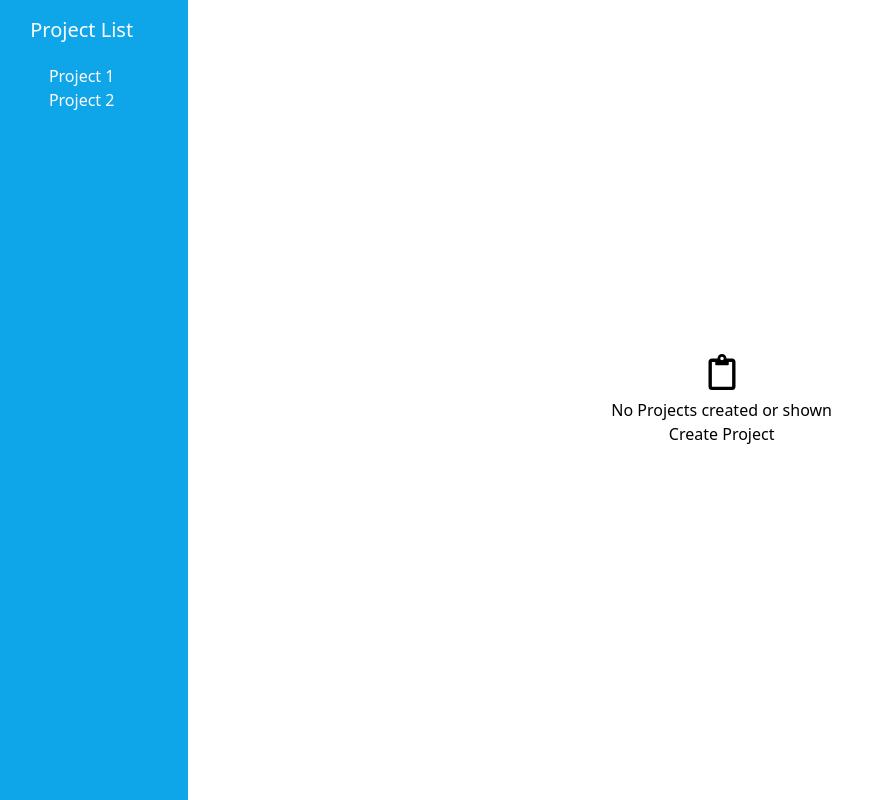
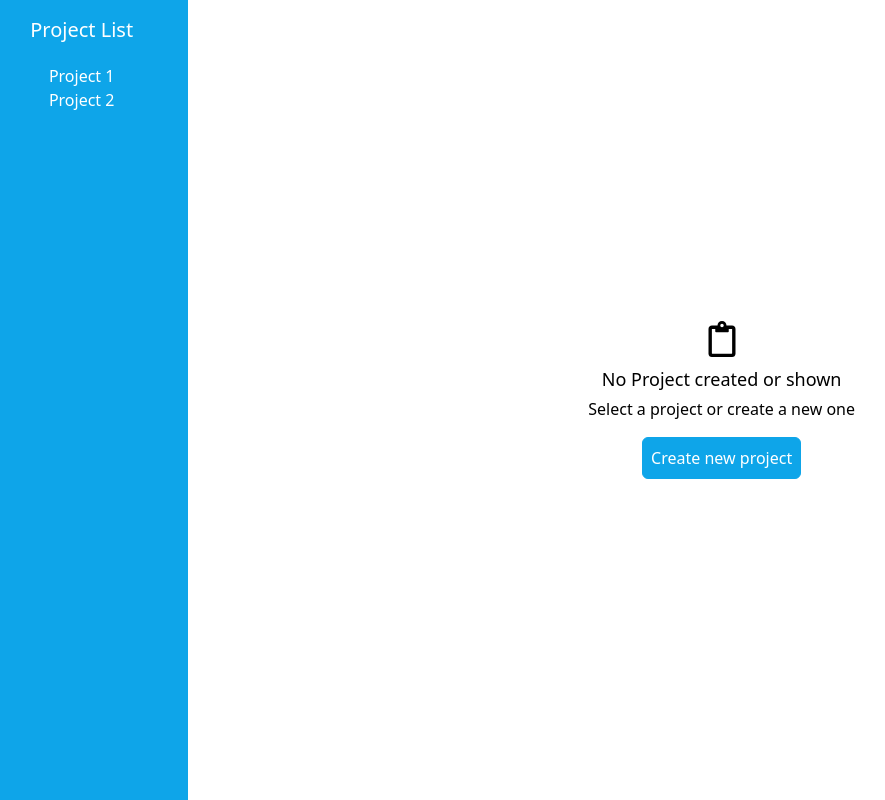
Before and after one commit to RandyGoldsmith/react-project-management, a React (Vite) app: page / in a window 1280 px wide. Shown: the whole page, without its empty margins (25-910 px from the left). Built offline with nearby package versions, Linux system fonts and the light colour scheme.

Commit message:
added state to switch between no and new project pages

```diff
--- a/src/App.jsx
+++ b/src/App.jsx
@@ -1,13 +1,37 @@
-import NoProjectspage from "./components/NoProjectsPage";
+import NewProjectsPage from "./components/NewProjectsPage";
+import NoProjectsPage from "./components/NoProjectsPage";
 import SideBar from "./components/SideBar";
+import { useState } from "react";
 
 function App() {
-  let content = <NoProjectspage />;
+  //creating state in app.jsx since i need the data in it collected to pass down
+  // to other components in the app. I am "lifting the state up".
+  const [projectsState, setProjectsState] = useState({
+    action: "nothing-selected",
+    projects: [],
+  });
+
+  function addNewProject() {
+    setProjectsState((prevState) => {
+      return {
+        ...prevState,
+        action: "added",
+      };
+    });
+  }
+
+  let content;
+
+  if (projectsState.action === "added") {
+    content = <NewProjectsPage onAddNewProject={addNewProject} />;
+  } else if (projectsState.action === "nothing-selected") {
+    content = <NoProjectsPage onAddNewProject={addNewProject} />;
+  }
 
   return (
     <main className="h-screen flex">
       <SideBar />
-      <div className="flex-1 flex items-center justify-center">{content}</div>
+      {content}
     </main>
   );
 }
--- a/src/components/Button.jsx
+++ b/src/components/Button.jsx
@@ -1,7 +1,10 @@
 // eslint-disable-next-line react/prop-types
 export default function Button({ children, ...props }) {
   return (
-    <button className="rounded-md" {...props}>
+    <button
+      className="rounded-md border border-sky-500 bg-sky-500  hover:bg-sky-700 hover:border-sky-700 p-2 text-white"
+      {...props}
+    >
       {children}
     </button>
   );
--- /dev/null
+++ b/src/components/NewProjectsPage.jsx
@@ -0,0 +1,7 @@
+export default function NewProjectsPage() {
+  return (
+    <div>
+      <input type="text" />
+    </div>
+  );
+}
--- a/src/components/NoProjectsPage.jsx
+++ b/src/components/NoProjectsPage.jsx
@@ -1,12 +1,16 @@
 import { FaRegClipboard } from "react-icons/fa";
 import Button from "./Button";
 
-export default function NoProjectspage() {
+// eslint-disable-next-line react/prop-types
+export default function NoProjectsPage({ onAddNewProject }) {
   return (
-    <div className="flex flex-col items-center justify-center text-center h-full">
+    <div className="flex flex-1 flex-col items-center justify-center text-center h-full">
       <FaRegClipboard className="text-4xl mb-2" />
-      <h1>No Projects created or shown</h1>
-      <Button>Create Project</Button>
+      <h2 className="text-lg mb-1">No Project created or shown</h2>
+      <p>Select a project or create a new one</p>
+      <p className="mt-4">
+        <Button onClick={onAddNewProject}>Create new project</Button>
+      </p>
     </div>
   );
 }
```
